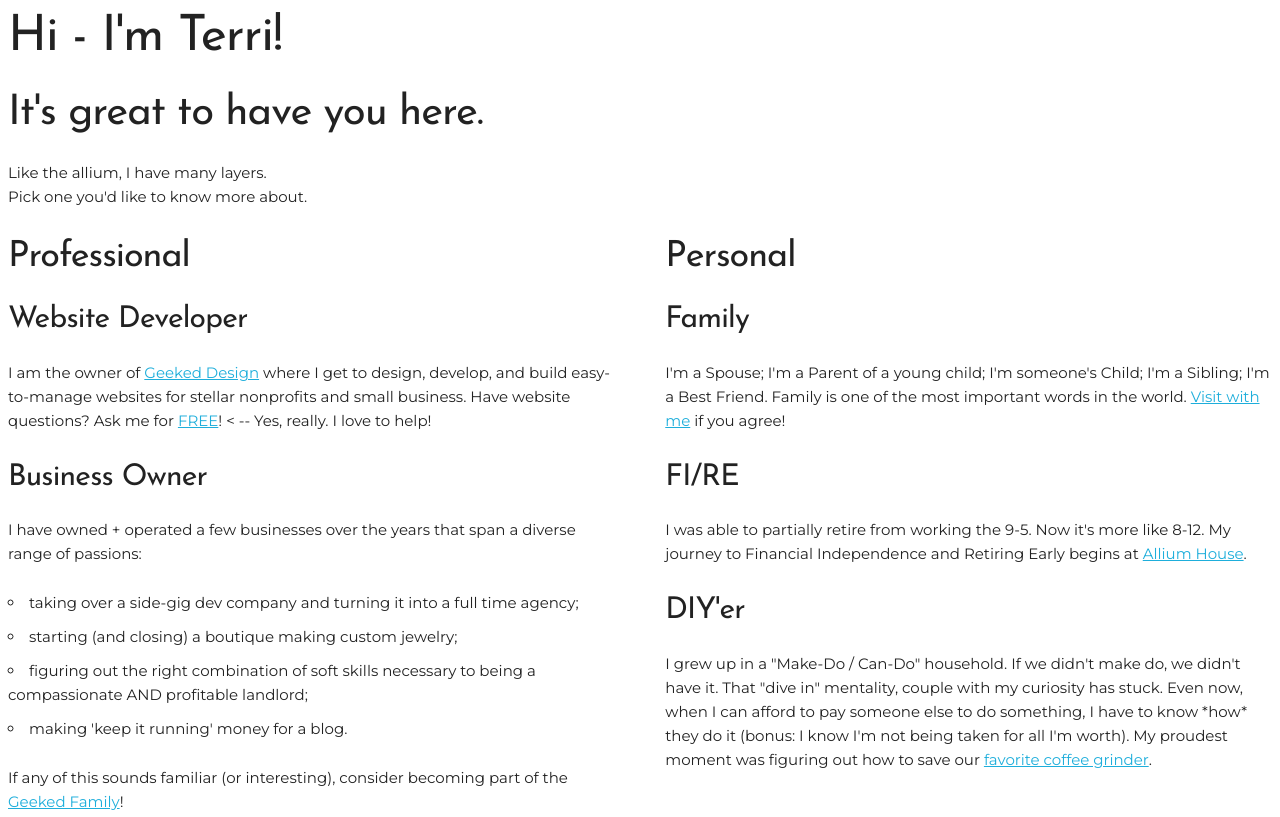
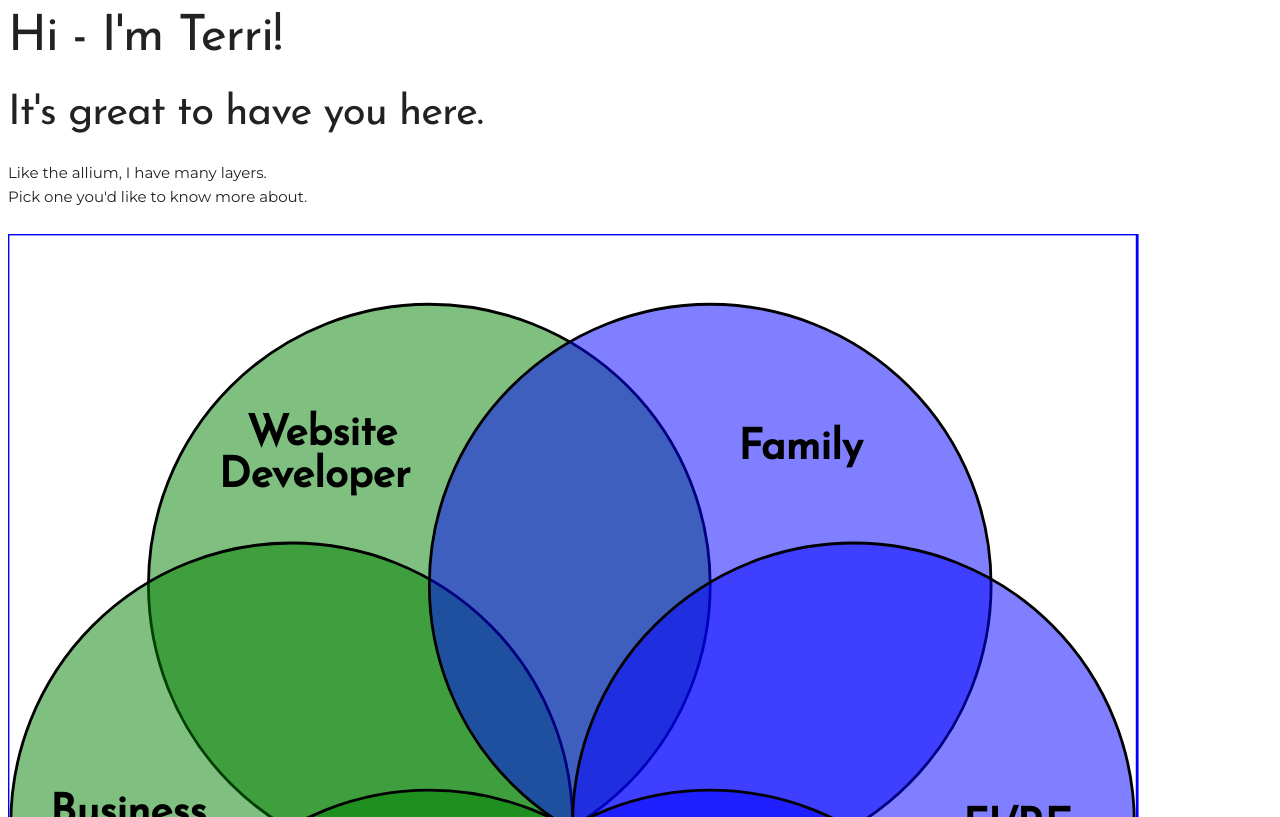
Before and after one commit to terribedore/tb-2020, a plain HTML site: page index.html in a window 1280 px wide. Shown: the top 817 px of the page. Drawn offline with Linux system fonts and the light colour scheme.

Commit message:
Added the basic svg

```diff
--- a/index.html
+++ b/index.html
@@ -37,6 +37,40 @@
         <br>Pick one you'd like to know more about.</br>
         <!-- TODO: when above cicle in diagram is active w click or hover, show matching info below. -->
         </p>
+        <svg viewBox="0 0 450 450">
+            <desc>6 set Circle Euler Diagram.
+                  Coded freehand by Terri Bedore at terribedore.com
+            </desc>
+            <g id="Dev">
+                <circle cx="150" cy="125" r="100" fill="green" fill-opacity="0.5" stroke="black" stroke-width="1"/>
+                <text x="85" y="75" font-size="15px" font-weight="bold" font-family="Josefin Sans, sans-serif">Website <tspan <tspan x="75" y="90" >Developer</tspan></text>
+            </g>
+            <g id="biz">
+                <circle cx="101" cy="210" r="100" fill="green" fill-opacity="0.5" stroke="black" stroke-width="1"/>
+                <text x="15" y="210" font-size="15px" font-weight="bold" font-family="Josefin Sans, sans-serif">Business<tspan x="20" y="225" >Owner</tspan></text>
+            </g>
+            <g id="curator">
+                <circle cx="150" cy="298" r="100" fill="green" fill-opacity="0.5" stroke="black" stroke-width="1"/>
+                <text x="80" y="335" font-size="15px" font-weight="bold" font-family="Josefin Sans, sans-serif">Museum <tspan x="85" y="350" >Curator </tspan><tspan x="90" y="365" >(retired)</tspan></text>
+            </g>
+            <g id="fam">
+                <circle cx="250" cy="125" r="100" fill="blue" fill-opacity="0.5" stroke="black" stroke-width="1"/>
+                <text x="260" y="80" font-size="15px" font-weight="bold" font-family="Josefin Sans, sans-serif">Family</text>
+            </g>
+            <g id="fire">
+                <circle cx="301" cy="210" r="100" fill="blue" fill-opacity="0.5" stroke="black" stroke-width="1"/>
+                <text x="340" y="215" font-size="15px" font-weight="bold" font-family="Josefin Sans, sans-serif">FI/RE</text>
+            </g>
+            <g id="diy">
+                <circle cx="250" cy="298" r="100" fill="blue" fill-opacity="0.5" stroke="black" stroke-width="1"/>
+                <text x="260" y="350" font-size="15px" font-weight="bold" font-family="Josefin Sans, sans-serif">DIY'er</text>
+            </g>
+
+            <!-- Show outline of viewport using 'rect' element.
+                 NOTE: remove this before publishing! -->
+            <rect x="0" y="0" width="402" height="402"
+                  fill="none" stroke="blue" stroke-width="1" />
+        </svg>
         <div class="row">
             <div class="one-half column">
                 <h3>Professional</h3>
```
